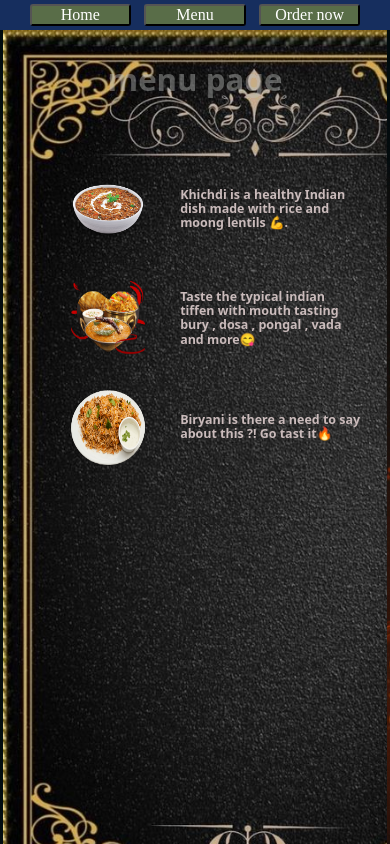
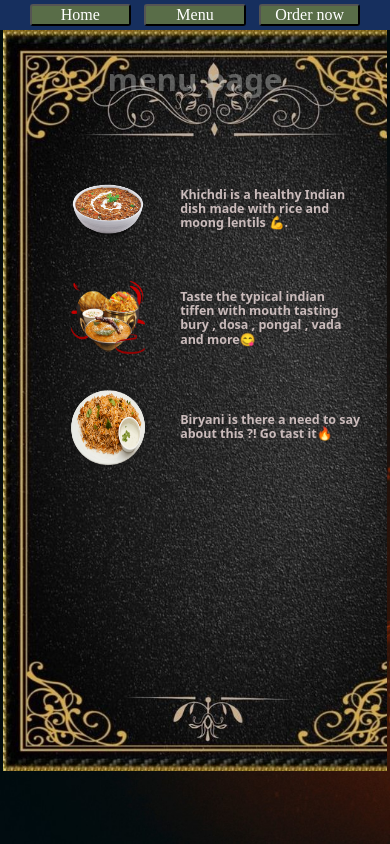
Before and after one commit to RaGuL2k23/restaurant, a website built with webpack: page dist/index.html in a window 390 px wide. Both pictures are taken after a click on the button "Menu". Built offline with nearby package versions, Linux system fonts and the light colour scheme; a web font is replaced by a local one.

Commit message:
Enhancement for mobile

```diff
--- a/src/style.css
+++ b/src/style.css
@@ -61,7 +61,7 @@ body,html{
 }
 @media screen   and (max-width:460px){
   .menuPageContainer{
-    height:100vh;padding-left: -15px;
+    height:83vh;
     & h1{
       margin: 3vw 13vw;
     }
```
Also changed, not shown: dist/main.js.
